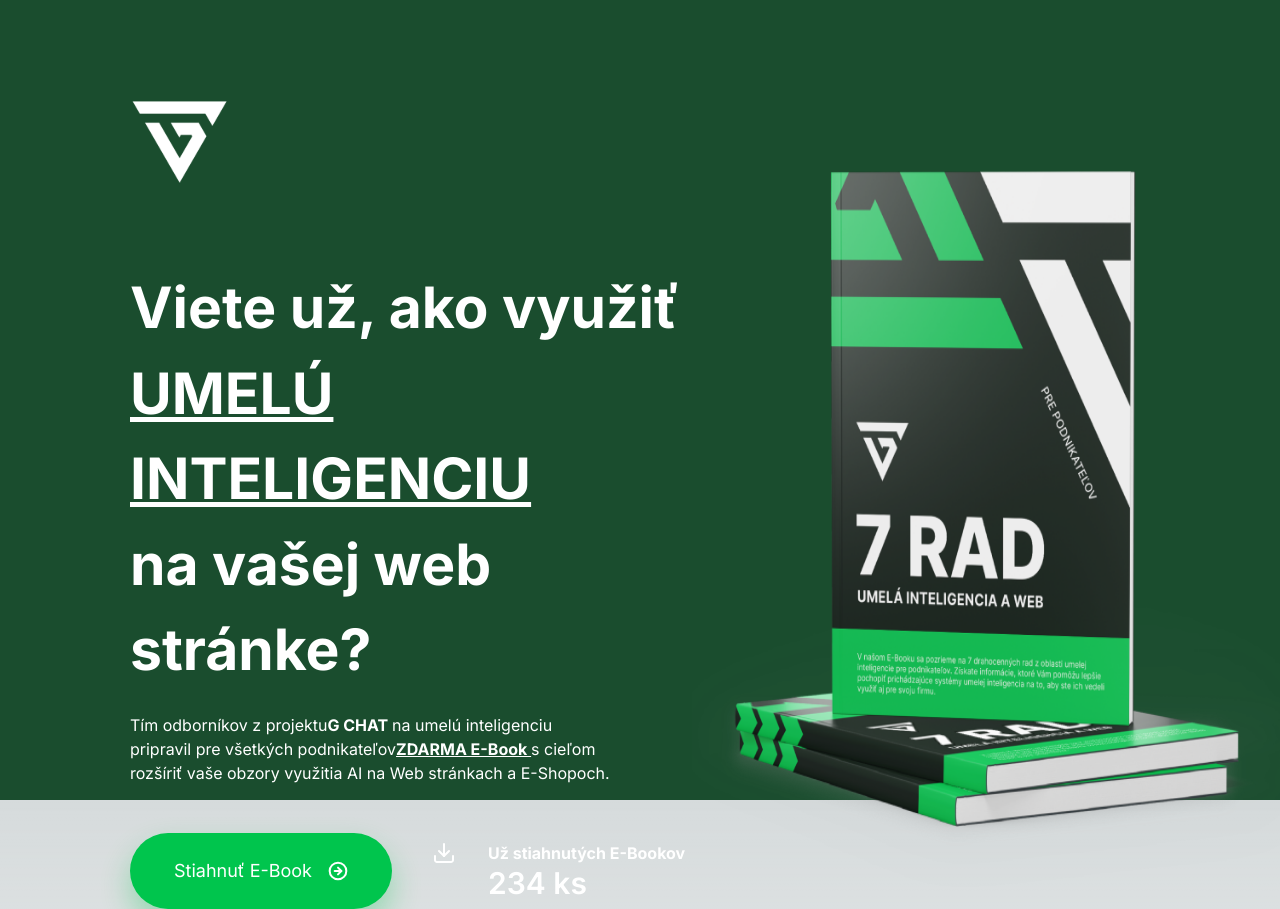
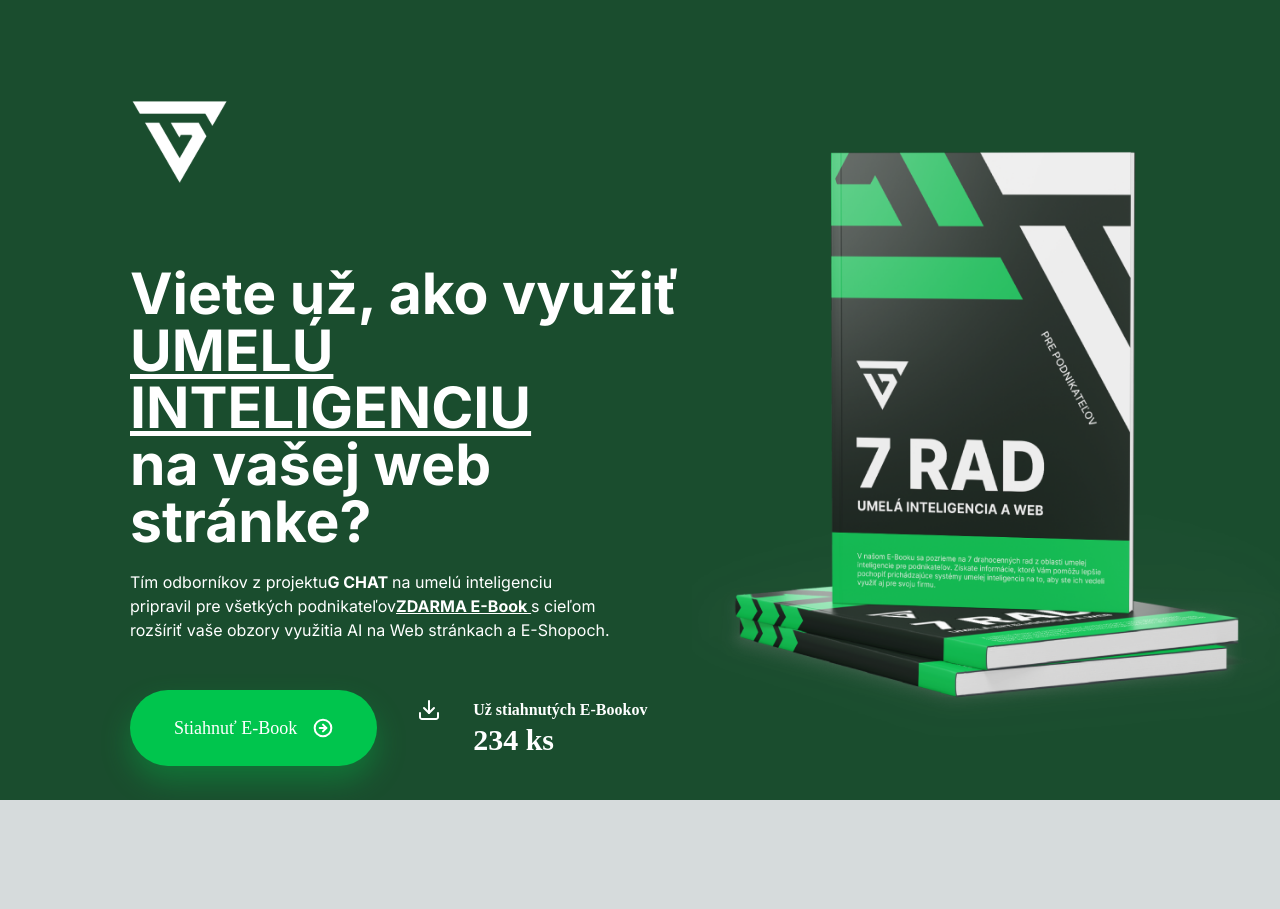
Before and after one commit to talha410900/gchat-ebook, a Next.js app: page / in a window 1280 px wide. After the commit the page ends 800 px from the top, so only its background shows below. Built offline with nearby package versions, Linux system fonts and the light colour scheme.

Commit message:
font changes

```diff
--- a/src/app/Components/GChat.jsx
+++ b/src/app/Components/GChat.jsx
@@ -23,13 +23,13 @@ function GChat() {
           <div className='flex flex-col md:flex-row justify-between lg:pl-[130px]'>
             <div className='mt-[89px] lg:w-[670px]'>
               <Image src='/images/logo.svg' width={100} height={100} />
-              <h2 className='text-2xl lg:text-[57px]  font-inter font-bold  text-white mt-[76px] leading-normal'>
+              <h1 className='text-2xl lg:text-[57px]  font-inter font-bold  text-white mt-[76px] leading-none'>
                 Viete už, ako využiť
                 <br />
                 <span className='underline'> UMELÚ INTELIGENCIU</span>
                 <br />
                 na vašej web stránke?
-              </h2>
+              </h1>
               <p className='text-[10px] lg:text-base text-white leading-8 mr-20 font-inter mt-5 mb-12'>
                 Tím odborníkov z projektu
                 <span className='font-bold'>G CHAT </span>
--- a/src/app/globals.css
+++ b/src/app/globals.css
@@ -17,6 +17,7 @@
 }
 
 body {
+  font-family: '__Inter_e66fe9';
   color: rgb(var(--foreground-rgb));
   background: linear-gradient(to bottom,
       transparent,
--- a/src/app/layout.js
+++ b/src/app/layout.js
@@ -1,7 +1,8 @@
 import { Inter } from 'next/font/google'
 import './globals.css'
 
-const inter = Inter({ subsets: ['latin'] })
+const inter = Inter({   subsets: ['latin'],
+display: 'swap', })
 
 export const metadata = {
   title: 'Create Next App',
@@ -10,8 +11,8 @@ export const metadata = {
 
 export default function RootLayout({ children }) {
   return (
-    <html lang="en">
-      <body className={inter.className}>{children}</body>
+    <html lang="en" className={inter.className}>
+      <body >{children}</body>
     </html>
   )
 }
```
